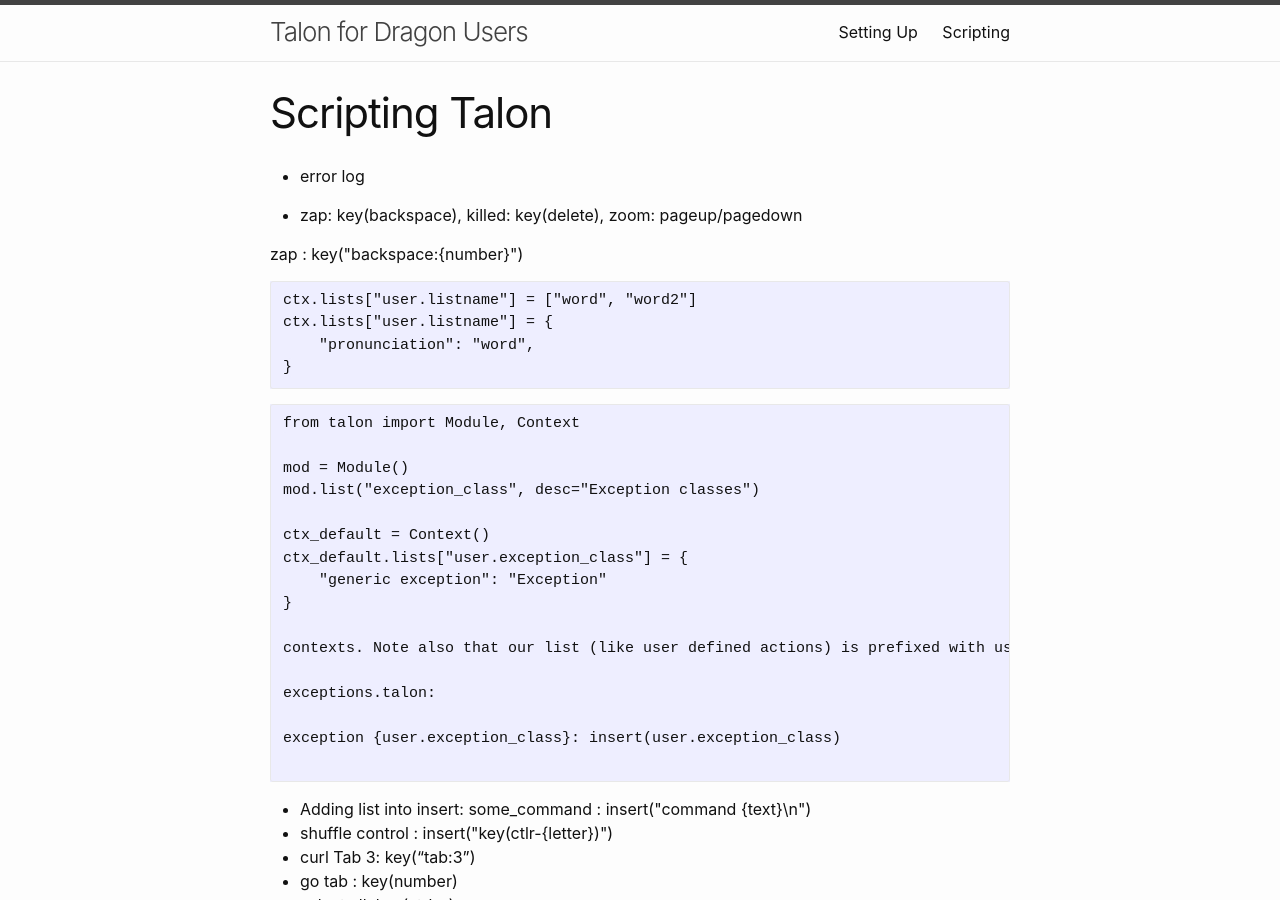
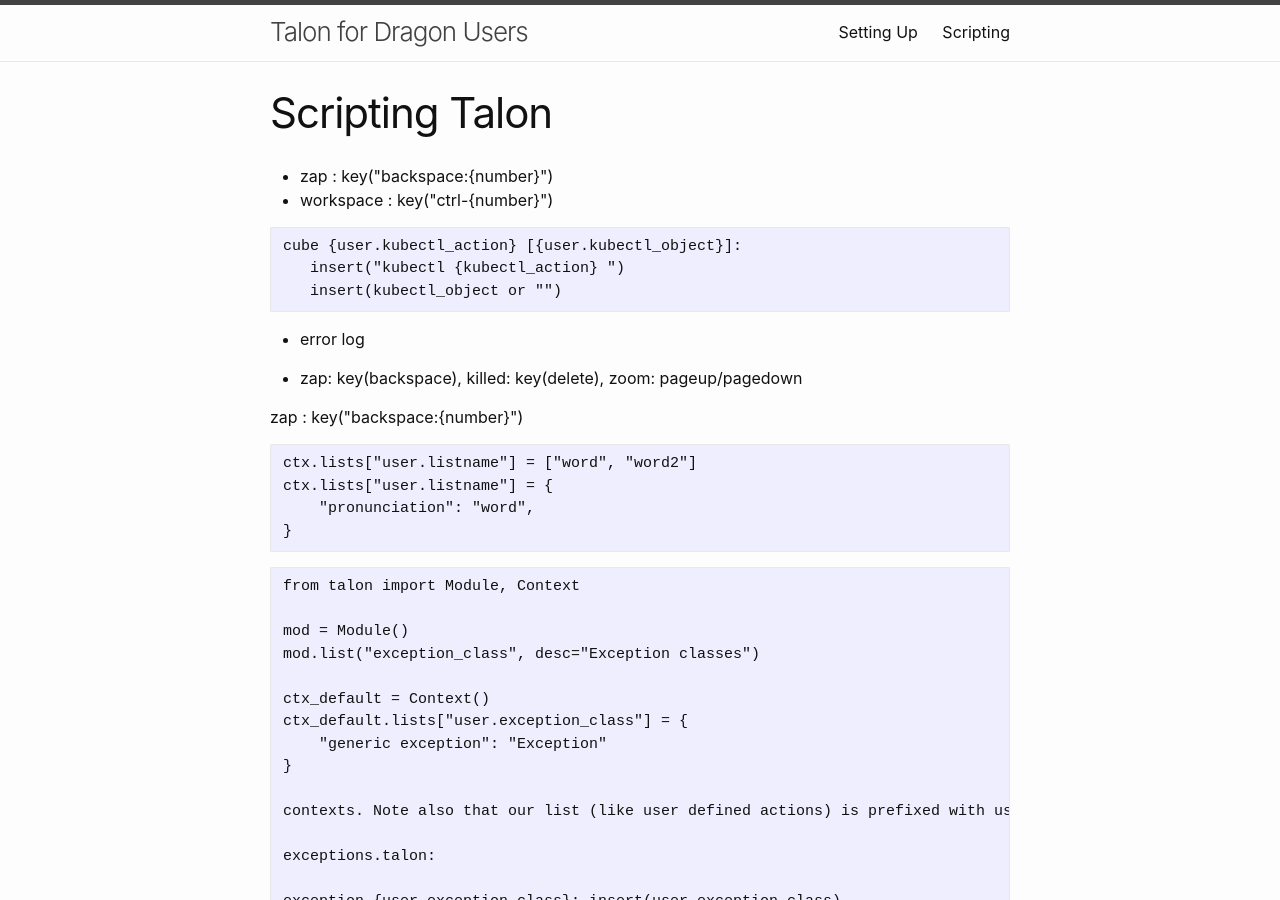
Before and after one commit to aschneiderman/talon-notes, a Jekyll site: the page built from pages/scripting/scripting-talon.md, in a window 1280 px wide and 900 px high. Built offline with Jekyll 4.4.1, drawn with Linux system fonts in a browser that asks for light colours.

Commit message:
Add scripting commands

````diff
--- a/pages/scripting/scripting-talon.md
+++ b/pages/scripting/scripting-talon.md
@@ -4,6 +4,16 @@ layout: content
 # image: pencils-brushes-1043734-pxh.jpg
 ---
 
+
+
+- zap <number>: key("backspace:{number}")
+- workspace <number>: key("ctrl-{number}")
+
+```
+cube {user.kubectl_action} [{user.kubectl_object}]:
+   insert("kubectl {kubectl_action} ")
+   insert(kubectl_object or "")
+```
 
 - error log
 
````
